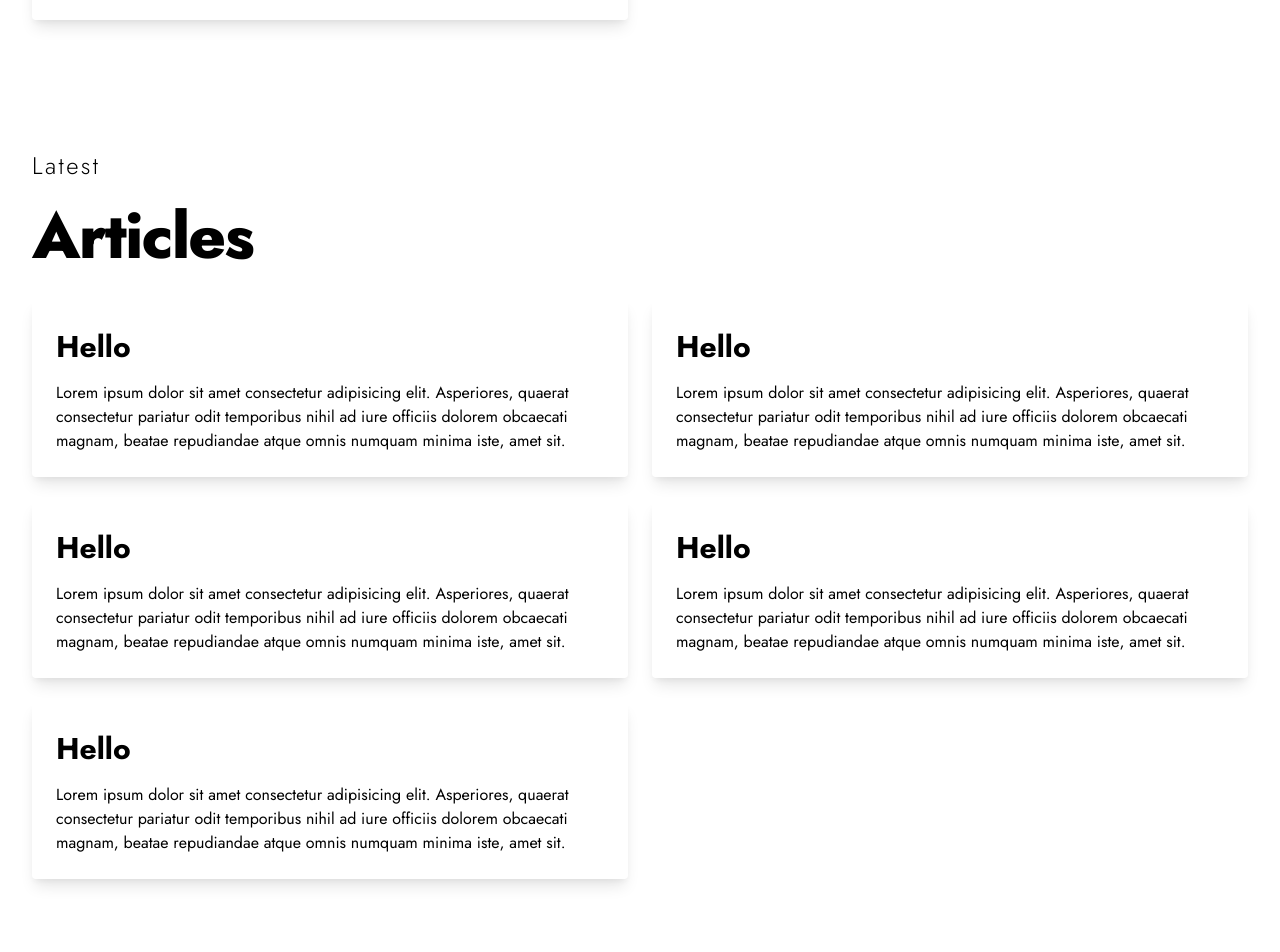
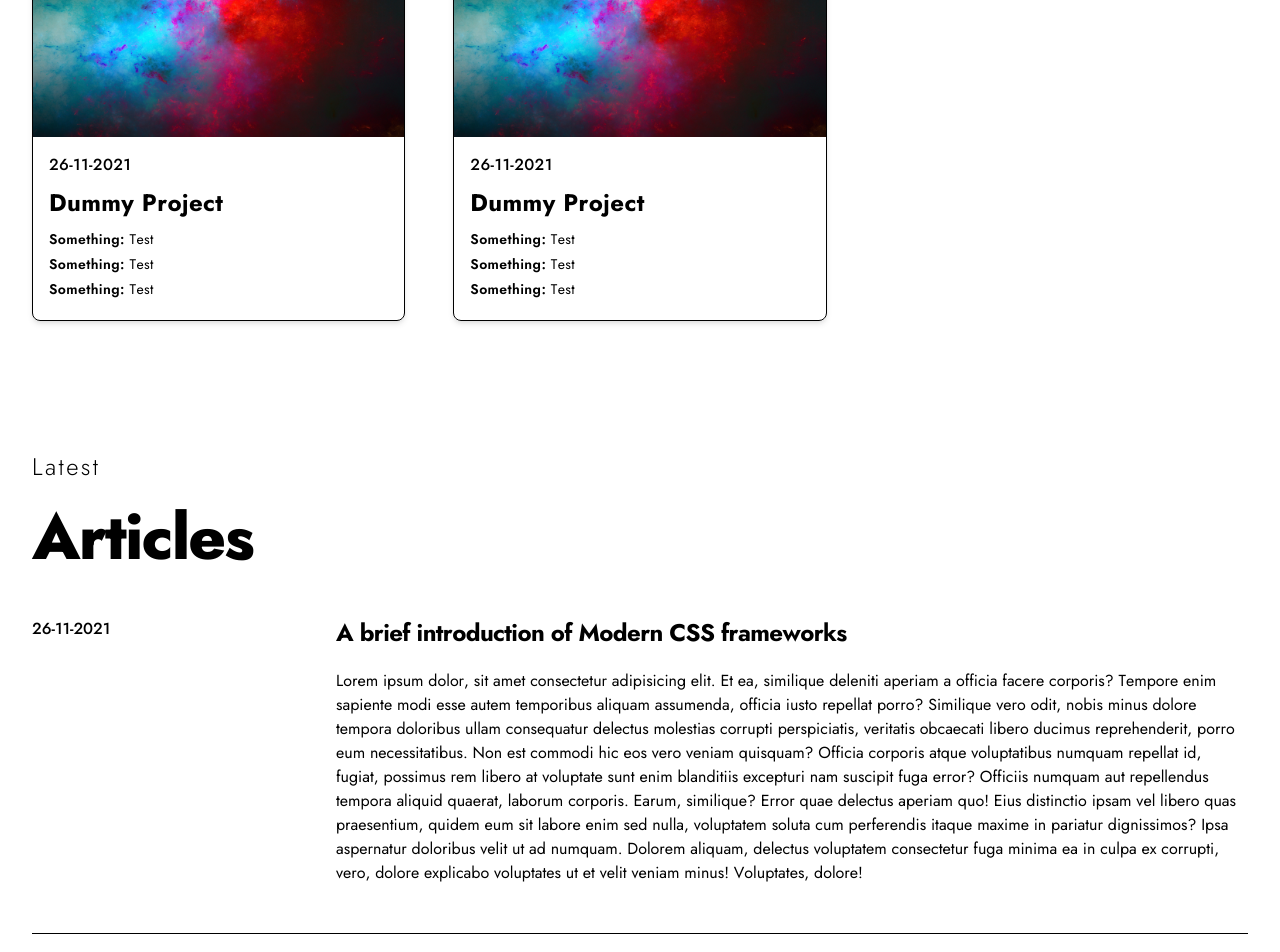
Before and after one commit to sibasishm/sibasish.me, a Next.js app: page / in a window 1280 px wide. Shown: the part 1420-2372 px from the top of the page. Built offline with nearby package versions, Linux system fonts and the light colour scheme.

Commit message:
layout updated

```diff
--- /dev/null
+++ b/components/BlogCard.js
@@ -0,0 +1,36 @@
+import Link from 'next/link';
+
+const BlogCard = () => {
+  return (
+    <article className="space-y-2 xl:grid xl:grid-cols-4 xl:space-y-0">
+      <dl>
+        <dt className="sr-only">Published on</dt>
+        <dd className="text-base leading-6 font-medium text-text-offset">26-11-2021</dd>
+      </dl>
+      <div className="space-y-5 xl:col-span-3">
+        <h2 className="text-2xl leading-8 font-bold tracking-tight">
+          <Link href={'/'}>
+            <a className="hover:text-primary">A brief introduction of Modern CSS frameworks</a>
+          </Link>
+        </h2>
+        <div className="text-text-offset">
+          Lorem ipsum dolor, sit amet consectetur adipisicing elit. Et ea, similique deleniti
+          aperiam a officia facere corporis? Tempore enim sapiente modi esse autem temporibus
+          aliquam assumenda, officia iusto repellat porro? Similique vero odit, nobis minus dolore
+          tempora doloribus ullam consequatur delectus molestias corrupti perspiciatis, veritatis
+          obcaecati libero ducimus reprehenderit, porro eum necessitatibus. Non est commodi hic eos
+          vero veniam quisquam? Officia corporis atque voluptatibus numquam repellat id, fugiat,
+          possimus rem libero at voluptate sunt enim blanditiis excepturi nam suscipit fuga error?
+          Officiis numquam aut repellendus tempora aliquid quaerat, laborum corporis. Earum,
+          similique? Error quae delectus aperiam quo! Eius distinctio ipsam vel libero quas
+          praesentium, quidem eum sit labore enim sed nulla, voluptatem soluta cum perferendis
+          itaque maxime in pariatur dignissimos? Ipsa aspernatur doloribus velit ut ad numquam.
+          Dolorem aliquam, delectus voluptatem consectetur fuga minima ea in culpa ex corrupti,
+          vero, dolore explicabo voluptates ut et velit veniam minus! Voluptates, dolore!
+        </div>
+      </div>
+    </article>
+  );
+};
+
+export default BlogCard;
--- a/components/Layout.js
+++ b/components/Layout.js
@@ -31,12 +31,12 @@ const Layout = ({ children, title }) => {
         </main>
         <footer className="bg-primary text-background-offset p-12 px-16 mt-12 text-center">
           <div className="max-w-5xl mx-auto px-4 sm:px-6 lg:px-8 xl:max-w-screen-xl">
-            <ul className="flex justify-center items-center">
+            <ul className="flex space-x-6 justify-center items-center">
               <li className="text-md font-semibold">Github</li>
-              <li className="text-md font-semibold ml-6">Behance</li>
-              <li className="text-md font-semibold ml-6">Stack Overflow</li>
-              <li className="text-md font-semibold ml-6">Twitter</li>
-              <li className="text-md font-semibold ml-6">RSS</li>
+              <li className="text-md font-semibold">Behance</li>
+              <li className="text-md font-semibold">Stack Overflow</li>
+              <li className="text-md font-semibold">Twitter</li>
+              <li className="text-md font-semibold">RSS</li>
             </ul>
             <p className="text-xl mt-4">Handcrafted by me &copy; 2020</p>
           </div>
--- /dev/null
+++ b/components/ProjectCard.js
@@ -0,0 +1,34 @@
+const ProjectCard = () => (
+  <article className="border border-border hover:border-primary shadow-md rounded-lg overflow-hidden">
+    <div className="relative bg-border pb-3/5">
+      <img
+        src="/static/images/dummy.jpg"
+        alt="space and stars"
+        className="absolute h-full w-full object-cover"
+      />
+    </div>
+    <div className="bg-background-offset p-4 tracking-wide">
+      <dl>
+        <dt className="sr-only">Published on</dt>
+        <dd className="text-base leading-6 font-medium text-text-offset">26-11-2021</dd>
+      </dl>
+      <h2 className="mt-2 text-2xl font-bold truncate">Dummy Project</h2>
+      <ul className="mt-2 text-sm">
+        <li className="capitalize my-1">
+          <span className="font-semibold">Something: </span>
+          <span>Test</span>
+        </li>
+        <li className="capitalize my-1">
+          <span className="font-semibold">Something: </span>
+          <span>Test</span>
+        </li>
+        <li className="capitalize my-1">
+          <span className="font-semibold">Something: </span>
+          <span>Test</span>
+        </li>
+      </ul>
+    </div>
+  </article>
+);
+
+export default ProjectCard;
--- a/components/Projects.js
+++ /dev/null
@@ -1,46 +0,0 @@
-const Projects = () => (
-  <div className="mt-8 grid gap-6 grid-cols-1 lg:grid-cols-2">
-    <div className="bg-background-offset rounded shadow-lg p-6">
-      <h1 className="text-3xl font-bold mb-3">Hello</h1>
-      <p>
-        Lorem ipsum dolor sit amet consectetur adipisicing elit. Asperiores, quaerat consectetur
-        pariatur odit temporibus nihil ad iure officiis dolorem obcaecati magnam, beatae repudiandae
-        atque omnis numquam minima iste, amet sit.
-      </p>
-    </div>
-    <div className="bg-background-offset rounded shadow-lg p-6">
-      <h1 className="text-3xl font-bold mb-3">Hello</h1>
-      <p>
-        Lorem ipsum dolor sit amet consectetur adipisicing elit. Asperiores, quaerat consectetur
-        pariatur odit temporibus nihil ad iure officiis dolorem obcaecati magnam, beatae repudiandae
-        atque omnis numquam minima iste, amet sit.
-      </p>
-    </div>
-    <div className="bg-background-offset rounded shadow-lg p-6">
-      <h1 className="text-3xl font-bold mb-3">Hello</h1>
-      <p>
-        Lorem ipsum dolor sit amet consectetur adipisicing elit. Asperiores, quaerat consectetur
-        pariatur odit temporibus nihil ad iure officiis dolorem obcaecati magnam, beatae repudiandae
-        atque omnis numquam minima iste, amet sit.
-      </p>
-    </div>
-    <div className="bg-background-offset rounded shadow-lg p-6">
-      <h1 className="text-3xl font-bold mb-3">Hello</h1>
-      <p>
-        Lorem ipsum dolor sit amet consectetur adipisicing elit. Asperiores, quaerat consectetur
-        pariatur odit temporibus nihil ad iure officiis dolorem obcaecati magnam, beatae repudiandae
-        atque omnis numquam minima iste, amet sit.
-      </p>
-    </div>
-    <div className="bg-background-offset rounded shadow-lg p-6">
-      <h1 className="text-3xl font-bold mb-3">Hello</h1>
-      <p>
-        Lorem ipsum dolor sit amet consectetur adipisicing elit. Asperiores, quaerat consectetur
-        pariatur odit temporibus nihil ad iure officiis dolorem obcaecati magnam, beatae repudiandae
-        atque omnis numquam minima iste, amet sit.
-      </p>
-    </div>
-  </div>
-);
-
-export default Projects;
--- a/pages/index.js
+++ b/pages/index.js
@@ -1,7 +1,8 @@
 import Layout from '../components/Layout';
 import Section from '../components/Section';
 import Hero from '../components/Hero';
-import Projects from '../components/Projects';
+import ProjectCard from '../components/ProjectCard';
+import BlogCard from '../components/BlogCard';
 
 const Title = () => (
   <>
@@ -16,10 +17,42 @@ const Index = () => {
         <Hero />
       </Section>
       <Section title="Personal projects" subtitle="Most popular">
-        <Projects />
+        <ul className="mt-12 grid gap-12 grid-cols-1 md:grid-cols-2 lg:grid-cols-3">
+          <li>
+            <ProjectCard />
+          </li>
+          <li>
+            <ProjectCard />
+          </li>
+          <li>
+            <ProjectCard />
+          </li>
+          <li>
+            <ProjectCard />
+          </li>
+          <li>
+            <ProjectCard />
+          </li>
+        </ul>
       </Section>
       <Section title="Articles" subtitle="Latest">
-        <Projects />
+        <ul className="divide-y divide-border">
+          <li className="py-12">
+            <BlogCard />
+          </li>
+          <li className="py-12">
+            <BlogCard />
+          </li>
+          <li className="py-12">
+            <BlogCard />
+          </li>
+          <li className="py-12">
+            <BlogCard />
+          </li>
+          <li className="py-12">
+            <BlogCard />
+          </li>
+        </ul>
       </Section>
     </Layout>
   );
--- a/tailwind.config.js
+++ b/tailwind.config.js
@@ -3,7 +3,11 @@ const defaultTheme = require('tailwindcss/defaultTheme');
 module.exports = {
   purge: [],
   theme: {
-    extend: {},
+    extend: {
+      spacing: {
+        '3/5': '60%'
+      }
+    },
     fontFamily: {
       sans: ['Jost var', ...defaultTheme.fontFamily.sans]
     },
```
Also changed, not shown: public/static/images/dummy.jpg (added).
